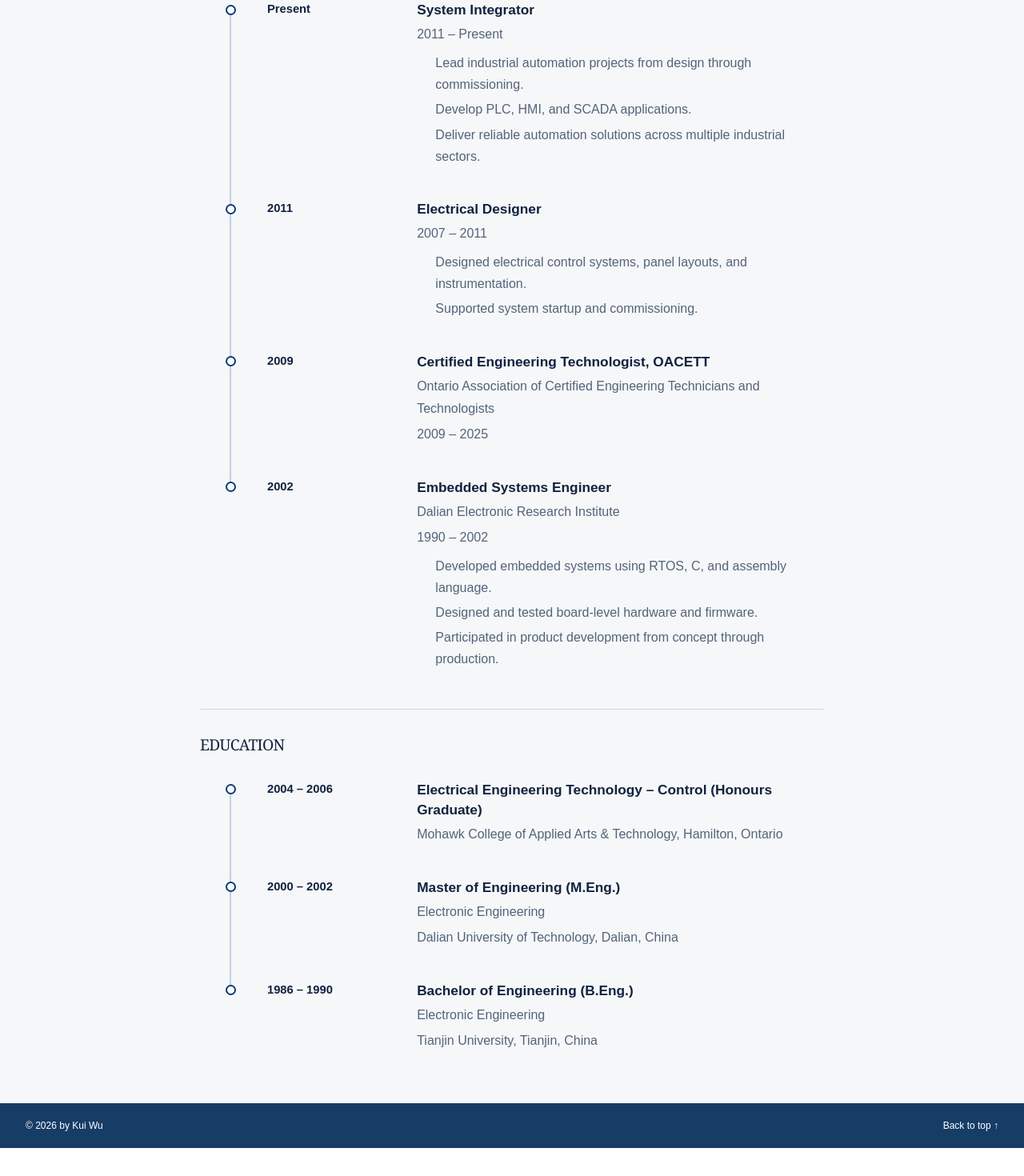
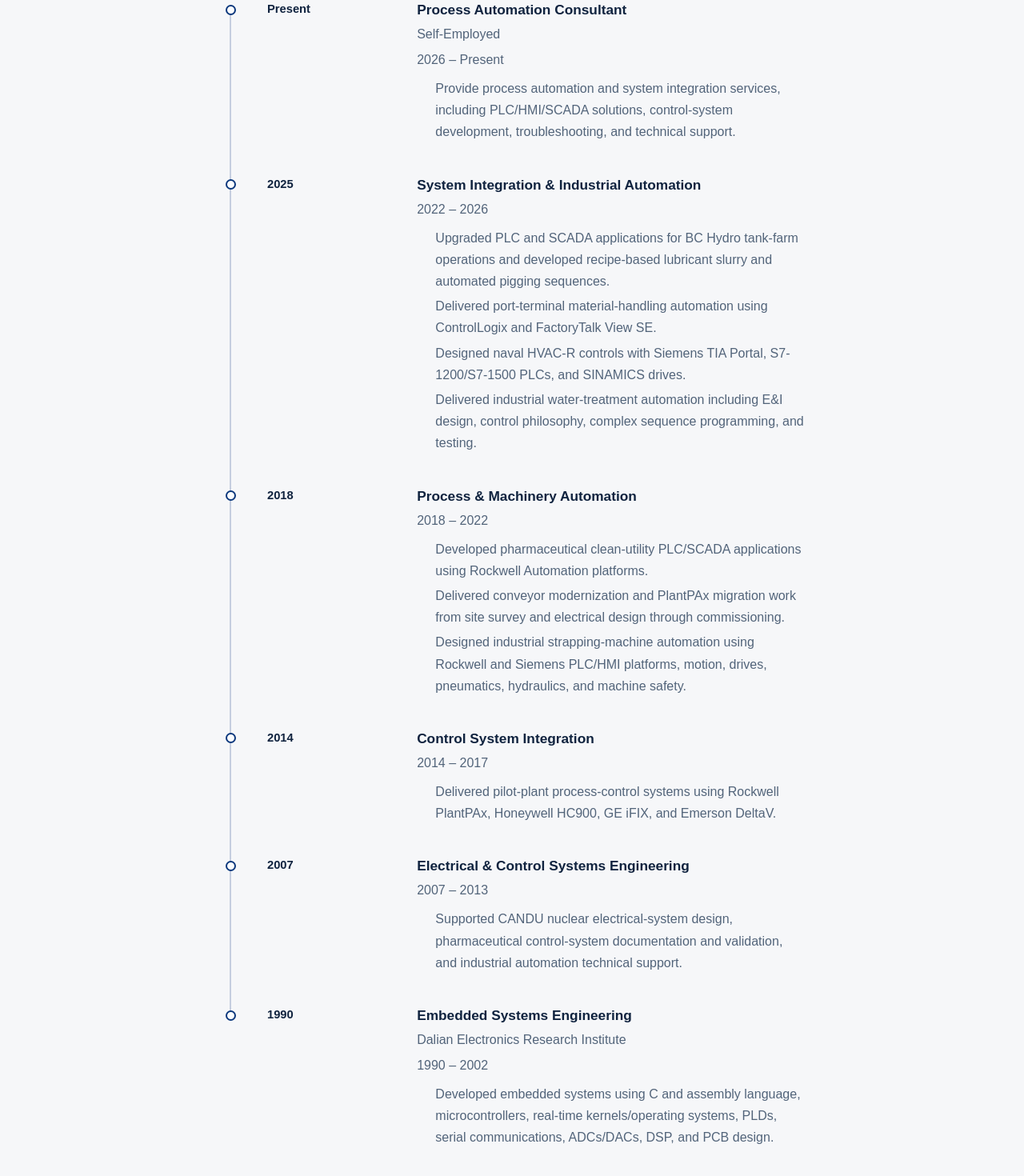
Before and after one commit to kwcontrols/KW-Portfolio, a Next.js app: page /resume in a window 1280 px wide. Shown: the part 160-1630 px from the top of the page at 80% size. Before the commit the page ends 1595 px from the top, so only its background shows below. Built offline with nearby package versions, Linux system fonts and the light colour scheme.

Commit message:
Update resume career journey

```diff
--- a/app/resume/ResumeTimeline.tsx
+++ b/app/resume/ResumeTimeline.tsx
@@ -9,80 +9,83 @@ type TimelineEntry = {
   bullets?: string[];
 };
 
-// Resume timeline content is stored here for straightforward future updates.
 const CAREER_JOURNEY: TimelineEntry[] = [
   {
     marker: "Present",
-    title: "System Integrator",
-    details: ["2011 – Present"],
+    title: "Process Automation Consultant",
+    details: ["Self-Employed", "2026 – Present"],
     bullets: [
-      "Lead industrial automation projects from design through commissioning.",
-      "Develop PLC, HMI, and SCADA applications.",
-      "Deliver reliable automation solutions across multiple industrial sectors.",
+      "Provide process automation and system integration services, including PLC/HMI/SCADA solutions, control-system development, troubleshooting, and technical support.",
     ],
   },
   {
-    marker: "2011",
-    title: "Electrical Designer",
-    details: ["2007 – 2011"],
+    marker: "2025",
+    title: "System Integration & Industrial Automation",
+    details: ["2022 – 2026"],
     bullets: [
-      "Designed electrical control systems, panel layouts, and instrumentation.",
-      "Supported system startup and commissioning.",
+      "Upgraded PLC and SCADA applications for BC Hydro tank-farm operations and developed recipe-based lubricant slurry and automated pigging sequences.",
+      "Delivered port-terminal material-handling automation using ControlLogix and FactoryTalk View SE.",
+      "Designed naval HVAC-R controls with Siemens TIA Portal, S7-1200/S7-1500 PLCs, and SINAMICS drives.",
+      "Delivered industrial water-treatment automation including E&I design, control philosophy, complex sequence programming, and testing.",
     ],
   },
   {
-    marker: "2009",
-    title: "Certified Engineering Technologist, OACETT",
-    details: [
-      "Ontario Association of Certified Engineering Technicians and Technologists",
-      "2009 – 2025",
+    marker: "2018",
+    title: "Process & Machinery Automation",
+    details: ["2018 – 2022"],
+    bullets: [
+      "Developed pharmaceutical clean-utility PLC/SCADA applications using Rockwell Automation platforms.",
+      "Delivered conveyor modernization and PlantPAx migration work from site survey and electrical design through commissioning.",
+      "Designed industrial strapping-machine automation using Rockwell and Siemens PLC/HMI platforms, motion, drives, pneumatics, hydraulics, and machine safety.",
     ],
   },
   {
-    marker: "2002",
-    title: "Embedded Systems Engineer",
-    details: ["Dalian Electronic Research Institute", "1990 – 2002"],
+    marker: "2014",
+    title: "Control System Integration",
+    details: ["2014 – 2017"],
     bullets: [
-      "Developed embedded systems using RTOS, C, and assembly language.",
-      "Designed and tested board-level hardware and firmware.",
-      "Participated in product development from concept through production.",
+      "Delivered pilot-plant process-control systems using Rockwell PlantPAx, Honeywell HC900, GE iFIX, and Emerson DeltaV.",
+    ],
+  },
+  {
+    marker: "2007",
+    title: "Electrical & Control Systems Engineering",
+    details: ["2007 – 2013"],
+    bullets: [
+      "Supported CANDU nuclear electrical-system design, pharmaceutical control-system documentation and validation, and industrial automation technical support.",
+    ],
+  },
+  {
+    marker: "1990",
+    title: "Embedded Systems Engineering",
+    details: ["Dalian Electronics Research Institute", "1990 – 2002"],
+    bullets: [
+      "Developed embedded systems using C and assembly language, microcontrollers, real-time kernels/operating systems, PLDs, serial communications, ADCs/DACs, DSP, and PCB design.",
     ],
   },
 ];
 
 const EDUCATION: TimelineEntry[] = [
   {
-    marker: "2004 – 2006",
+    marker: "2007",
     title: "Electrical Engineering Technology – Control (Honours Graduate)",
     details: ["Mohawk College of Applied Arts & Technology, Hamilton, Ontario"],
   },
   {
-    marker: "2000 – 2002",
+    marker: "2002",
     title: "Master of Engineering (M.Eng.)",
-    details: ["Electronic Engineering", "Dalian University of Technology, Dalian, China"],
+    details: ["Electronic Engineering", "Dalian University of Technology, China"],
   },
   {
-    marker: "1986 – 1990",
+    marker: "1990",
     title: "Bachelor of Engineering (B.Eng.)",
-    details: ["Electronic Engineering", "Tianjin University, Tianjin, China"],
+    details: ["Electronic Engineering", "Tianjin University, China"],
   },
 ];
 
-function TimelineSection({
-  title,
-  entries,
-  sectionId,
-}: {
-  title: string;
-  entries: TimelineEntry[];
-  sectionId: string;
-}) {
+function TimelineSection({ title, entries, sectionId }: { title: string; entries: TimelineEntry[]; sectionId: string }) {
   const [activeEntry, setActiveEntry] = useState<number | null>(null);
-
-  const toggleEntry = (index: number) => {
-    setActiveEntry((current) => (current === index ? null : index));
-  };
-
+  const toggleEntry = (index: number) => setActiveEntry((current) => (current === index ? null : index));
   const handleKeyDown = (event: KeyboardEvent<HTMLElement>, index: number) => {
     if (event.key === "Enter" || event.key === " ") {
       event.preventDefault();
@@ -95,31 +98,13 @@ function TimelineSection({
       <h1 id={sectionId}>{title}</h1>
       <div className="resume-timeline">
         {entries.map((entry, index) => (
-          <article
-            className={`timeline-row${activeEntry === index ? " is-active" : ""}`}
-            key={`${entry.marker}-${entry.title}`}
-            role="button"
-            tabIndex={0}
-            aria-pressed={activeEntry === index}
-            onClick={() => toggleEntry(index)}
-            onKeyDown={(event) => handleKeyDown(event, index)}
-          >
-            <div className="timeline-marker" aria-hidden="true">
-              <span />
-            </div>
+          <article className={`timeline-row${activeEntry === index ? " is-active" : ""}`} key={`${entry.marker}-${entry.title}`} role="button" tabIndex={0} aria-pressed={activeEntry === index} onClick={() => toggleEntry(index)} onKeyDown={(event) => handleKeyDown(event, index)}>
+            <div className="timeline-marker" aria-hidden="true"><span /></div>
             <p className="timeline-year">{entry.marker}</p>
             <div className="timeline-content">
               <h2>{entry.title}</h2>
-              {entry.details.map((detail) => (
-                <p key={detail}>{detail}</p>
-              ))}
-              {entry.bullets && (
-                <ul>
-                  {entry.bullets.map((bullet) => (
-                    <li key={bullet}>{bullet}</li>
-                  ))}
-                </ul>
-              )}
+              {entry.details.map((detail) => <p key={detail}>{detail}</p>)}
+              {entry.bullets && <ul>{entry.bullets.map((bullet) => <li key={bullet}>{bullet}</li>)}</ul>}
             </div>
           </article>
         ))}
@@ -131,16 +116,8 @@ function TimelineSection({
 export function ResumeTimeline() {
   return (
     <>
-      <TimelineSection
-        title="CAREER JOURNEY"
-        entries={CAREER_JOURNEY}
-        sectionId="career-journey"
-      />
-      <TimelineSection
-        title="EDUCATION"
-        entries={EDUCATION}
-        sectionId="education"
-      />
+      <TimelineSection title="CAREER JOURNEY" entries={CAREER_JOURNEY} sectionId="career-journey" />
+      <TimelineSection title="EDUCATION" entries={EDUCATION} sectionId="education" />
     </>
   );
 }
```
